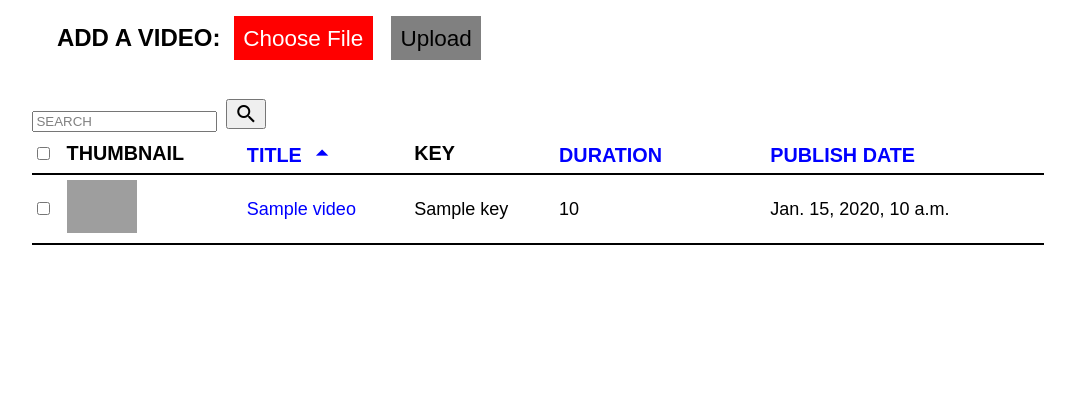
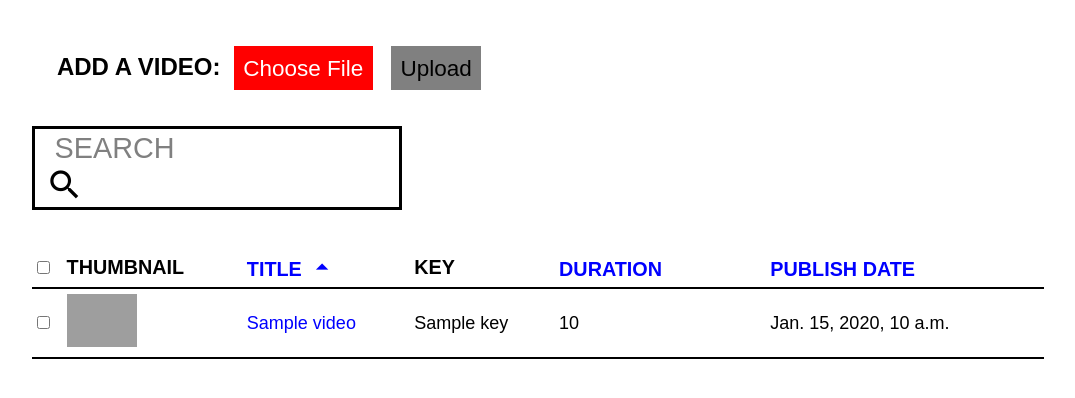
Before and after one commit to mauritt/jw_cms, a Django app: template JW_CMS/templates/videoList.html in a window 1280 px wide. Shown: the top 398 px of the page, without its empty margins (102-1177 px from the left). Run offline with Django 3.2, Linux system fonts and the light colour scheme; the template is opened without the code that fills it: most values are stand-ins (such as "Sample title", 1, 10 or a date in 2020); some libraries are stand-ins or nearby versions; grey boxes are pictures that could not be loaded.

Commit message:
Added basic style for search bar

```diff
--- a/JW_CMS/static/css/base.css
+++ b/JW_CMS/static/css/base.css
@@ -58,11 +58,13 @@ th, td{
 
 
 
-fieldset{
-    border-style: none;
 
 
 
+
+
+fieldset{
+    border-style: none;
 }
 
 
@@ -75,18 +77,17 @@ fieldset{
     z-index: -1;
 }
 
+
 #uploadArea{
     font-size: 30px;
     margin-bottom: 2.5%;
+}
 
-}
 
 #uploadArea h2{
     font-size: .8em;
     display: inline;
-
 }
-
 
 
 #uploadArea .active{
@@ -97,10 +98,7 @@ fieldset{
     padding: 1%;
     margin: .5%;
     cursor: pointer;
-
 }
-
-
 
 #uploadArea .inactive{
     background-color: grey;
@@ -109,8 +107,59 @@ fieldset{
     border-style: none;
     padding: 1%;
     margin: .5%;
+}
+
+
+
+
+
+#searchForm{
+    border-style: solid;
+    width: 35%;
+    padding-right: 0;
+    padding-left: 1%;
 
 }
+
+#searchField{
+    font-size: .9em;
+    margin-left: 2%;
+    border-style: none;
+    width: 85%;
+}
+
+#searchField, input:focus{
+    outline: none;
+}
+
+#searchLabel{
+    font-size: 1.2em;
+    padding-right: 0;
+    width: 10%;
+    vertical-align: -15%;
+    cursor: pointer;
+
+}
+
+
+#searchSubmit{
+    width: 0.1px;
+    height: 0.1px;
+    opacity: 0;
+    overflow: hidden;
+    position: absolute;
+    z-index: -1;
+}
+
+
+header{
+    margin-bottom: 3%;
+    margin-top: 3%;
+
+}
+
+
+
 
 
 
--- a/JW_CMS/static/js/searchActions.js
+++ b/JW_CMS/static/js/searchActions.js
@@ -2,20 +2,22 @@ function applySearch(){
     var URL;
     var searchTerm = document.forms['searchForm']['searchField'].value;
     var searchSubmit = document.getElementById('searchSubmit');
+    var searchLabel = document.getElementById('searchLabel');
     var searchField = document.getElementById('searchField');
     var videoList = document.getElementById('videoList');
 
-    URL = 'search/' +searchTerm + ' #videoList';
 
     if (searchSubmit.value == 'search'){
-        URL = 'search/' + searchTerm + " #videoList";
+        URL = 'search/' + searchTerm + " #videoTable";
         $(videoList).load(URL, function(){
             searchSubmit.value = 'clear';
+            searchLabel.innerHTML = 'clear'
         });
     }else{
-        URL = '.' + ' #videoList';
+        URL = '.' + ' #videoTable';
         $(videoList).load(URL, function(){
             searchSubmit.value = 'search';
+            searchLabel.innerHTML = 'search'
             document.forms['searchForm']['searchField'].value = 'SEARCH';
             searchField.style.color = 'grey';
         });
--- a/JW_CMS/templates/videoList.html
+++ b/JW_CMS/templates/videoList.html
@@ -1,6 +1,8 @@
 {% extends 'base.html' %}
 {% block body%}
 <header>
+
+
     <div id=uploadArea>
         <form id="uploadForm" method="POST" action="" enctype="multipart/form-data" target = submission.frame onsubmit="uploadSuccess();">
         {% csrf_token %}
@@ -13,13 +15,18 @@
             </fieldset>
             <iframe name="submission.frame" hidden></iframe>
         </form>
-        </div>
+    </div>
+
+
+
     <div id='searchArea'>
-        <form name='searchForm' onsubmit='applySearch(); return false;' action='' method=''>
+        <form id="searchForm" name='searchForm' onsubmit='applySearch(); return false;' action='' method=''>
                 <input type='text' name='searchField' id='searchField' value='SEARCH' onFocusIn="searchFocusChange(this);" onFocusOut="searchFocusChange(this);" style='color:grey;'>
-                <input class='material-icons' id='searchSubmit' type='submit' name='searchSubmit'  value='search'>
+                <input class="material-icons" id="searchSubmit" type="submit" name="searchSubmit"  value="search" >
+                <label for="searchSubmit" class="material-icons" id="searchLabel">search</label>
         </form>
     </div>
+
 </header>
 
 
```
